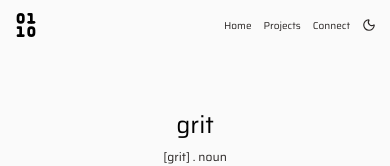
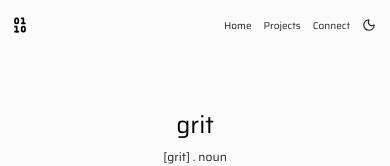
Before and after one commit to amriteshx1/portfolio, a Next.js app: page / in a window 390 px wide. Shown: the top 166 px of the page. Built offline with nearby package versions, Linux system fonts and the light colour scheme.

Commit message:
fix: adjust Binary component size for better responsiveness

```diff
--- a/src/app/page.tsx
+++ b/src/app/page.tsx
@@ -33,7 +33,7 @@ export default function Home() {
     <div className="flex flex-col min-h-screen w-full items-center justify-start bg-neutral-50 font-sans dark:bg-neutral-950 overflow-y-auto">
       <div className="lg:h-[7vh] md:h-[5vh] h-[6vh] w-full flex justify-center items-center border border-neutral-50 dark:border-neutral-950">
         <div className="h-full lg:w-[60%] w-full flex items-center justify-end md:gap-6 gap-3 border-x border-x-neutral-50 dark:border-x-neutral-950">
-          <Binary className="mr-auto md:ml-4 ml-2 md:size-9 size-8 text-black dark:text-white" />
+          <Binary className="mr-auto md:ml-4 ml-2 md:size-6 size-5 text-black dark:text-white" />
           <p
            onClick={() => {
              const el = document.getElementById("home");
```
